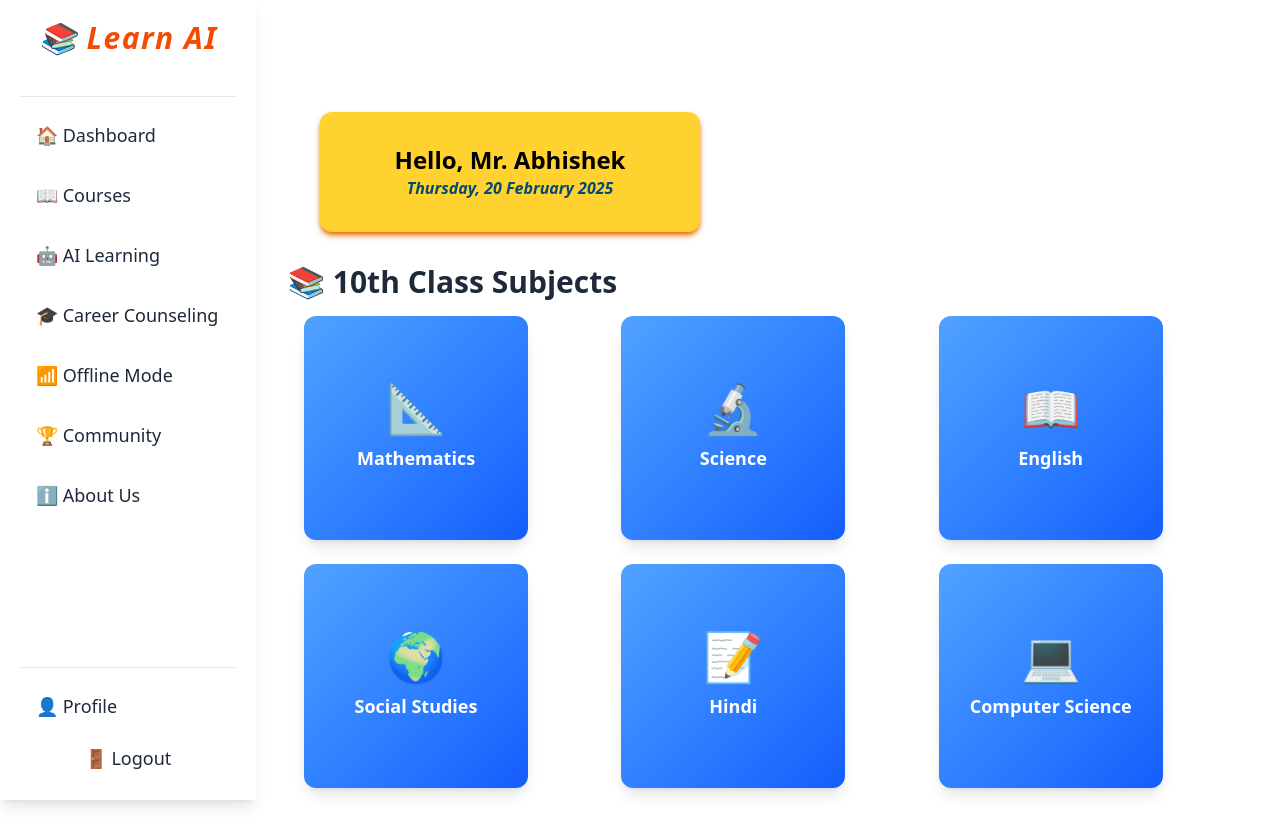
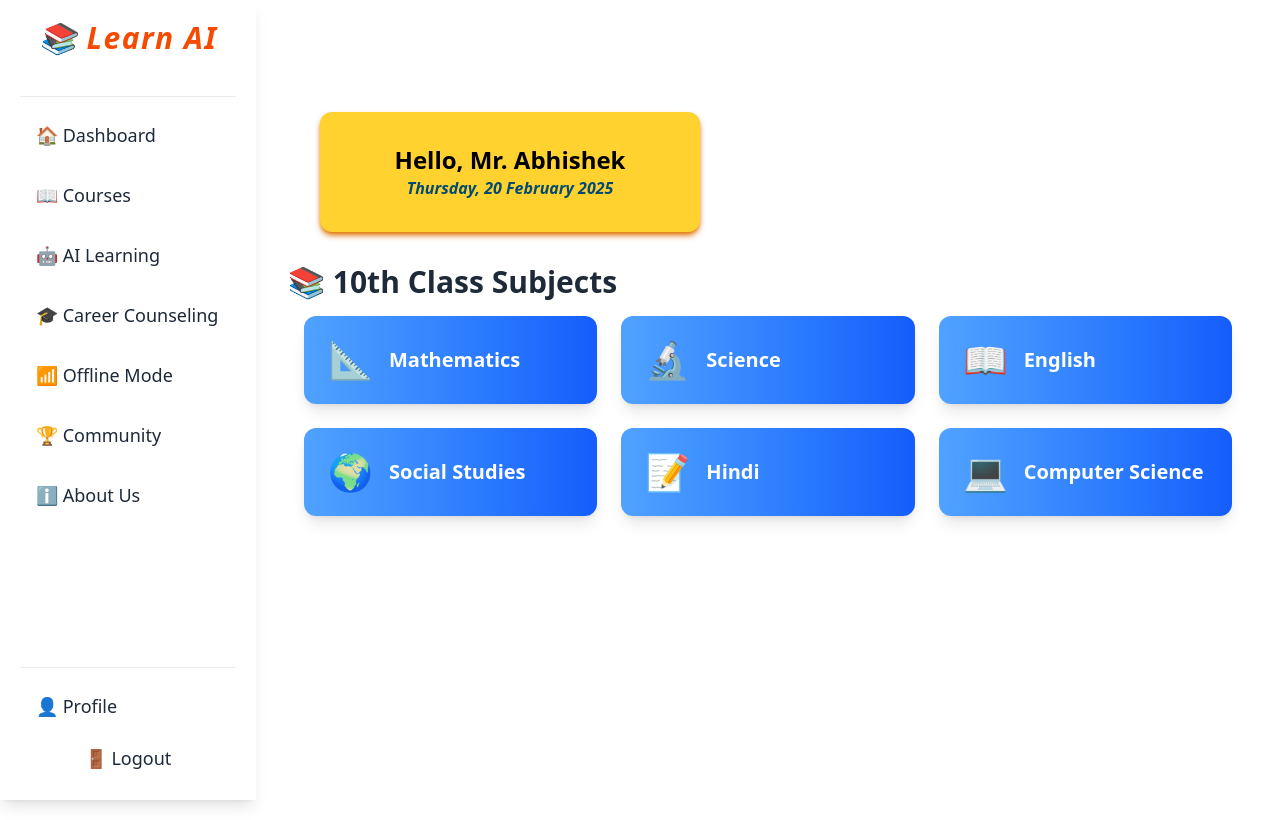
Before and after one commit to chan9an/Learn_AI, a React (Vite) app in the folder frontend/learnai/: page /home in a window 1280 px wide. Built offline with nearby package versions, Linux system fonts and the light colour scheme.

Commit message:
adding more details

```diff
--- /dev/null
+++ b/frontend/learnai/src/Academics.jsx
@@ -0,0 +1,45 @@
+import React from "react";
+import Subjects from "./subjects";
+
+const Academics = () => {
+  return (
+    <div className="mt-10 p-6 bg-white shadow-md rounded-lg">
+      {/* Title */}
+      <h2 className="text-3xl font-bold text-gray-800 mb-6">📚 10th Class Academics</h2>
+
+      {/* 10th Class Subjects */}
+      <div className="mb-8">
+        <h3 className="text-2xl font-semibold text-gray-700 mb-4">📖 Subjects</h3>
+        <Subjects classLevel="10th" />
+      </div>
+
+      {/* Exam Schedule */}
+      <div className="mb-8">
+        <h3 className="text-2xl font-semibold text-gray-700 mb-4">📝 Upcoming Exams</h3>
+        <ul className="list-disc pl-5 text-gray-600">
+          <li>Mathematics - March 10, 2024</li>
+          <li>Science - March 15, 2024</li>
+          <li>English - March 20, 2024</li>
+        </ul>
+      </div>
+
+      {/* Study Resources */}
+      <div className="mb-8">
+        <h3 className="text-2xl font-semibold text-gray-700 mb-4">📂 Study Resources</h3>
+        <ul className="list-disc pl-5 text-gray-600">
+          <li><a href="/notes" className="text-blue-600 hover:underline">Class Notes</a></li>
+          <li><a href="/ebooks" className="text-blue-600 hover:underline">E-books</a></li>
+          <li><a href="/videos" className="text-blue-600 hover:underline">Video Lectures</a></li>
+        </ul>
+      </div>
+
+      {/* Timetable */}
+      <div>
+        <h3 className="text-2xl font-semibold text-gray-700 mb-4">⏳ Daily Timetable</h3>
+        <p className="text-gray-600">8 AM - 10 AM: Mathematics | 10:30 AM - 12 PM: Science | 2 PM - 4 PM: English</p>
+      </div>
+    </div>
+  );
+};
+
+export default Academics;
--- a/frontend/learnai/src/homepage.jsx
+++ b/frontend/learnai/src/homepage.jsx
@@ -10,7 +10,7 @@ function Homepage() {
       <Sidebar />
 
       {/* Main Content - Adjust margin to prevent overlap */}
-      <div className="flex-1 ml-64 p-8">
+      <div className="flex-1 ml-64 p-8">{/*  */}
         {/* Name and Date Section */}
         <NameD />
 
--- a/frontend/learnai/src/subjects.jsx
+++ b/frontend/learnai/src/subjects.jsx
@@ -1,28 +1,25 @@
 import React from "react";
-import { Link } from "react-router-dom";
 
 const Subjects = ({ classLevel }) => {
   const subjectsFor10th = [
-    { name: "Mathematics", icon: "📐", path: "/class-10/math" },
-    { name: "Science", icon: "🔬", path: "/class-10/science" },
-    { name: "English", icon: "📖", path: "/class-10/english" },
-    { name: "Social Studies", icon: "🌍", path: "/class-10/social-studies" },
-    { name: "Hindi", icon: "📝", path: "/class-10/hindi" },
-    { name: "Computer Science", icon: "💻", path: "/class-10/computer-science" },
+    { name: "Mathematics", icon: "📐" },
+    { name: "Science", icon: "🔬" },
+    { name: "English", icon: "📖" },
+    { name: "Social Studies", icon: "🌍" },
+    { name: "Hindi", icon: "📝" },
+    { name: "Computer Science", icon: "💻" },
   ];
 
   return (
-    <div className="grid grid-cols-2 md:grid-cols-3 lg:grid-cols-3 gap-6 px-4">
+    <div className="grid grid-cols-1 sm:grid-cols-2 md:grid-cols-3 lg:grid-cols-3 gap-6 px-4">
       {subjectsFor10th.map((subject, index) => (
-        <Link to={subject.path} key={index} className="no-underline">
-          <div
-            className="bg-gradient-to-br from-blue-400 to-blue-600 text-white p-6 rounded-xl shadow-lg flex flex-col justify-center items-center
-            w-40 h-40 md:w-48 md:h-48 lg:w-56 lg:h-56 transition-all transform hover:scale-105 hover:shadow-2xl cursor-pointer"
-          >
-            <span className="text-5xl">{subject.icon}</span>
-            <p className="text-lg font-semibold mt-3 text-center">{subject.name}</p>
-          </div>
-        </Link>
+        <div
+          key={index}
+          className="bg-gradient-to-r from-blue-400 to-blue-600 text-white p-6 rounded-xl shadow-lg flex items-center space-x-4 transition-all transform hover:scale-105 hover:shadow-2xl"
+        >
+          <span className="text-4xl">{subject.icon}</span>
+          <p className="text-xl font-semibold">{subject.name}</p>
+        </div>
       ))}
     </div>
   );
```
